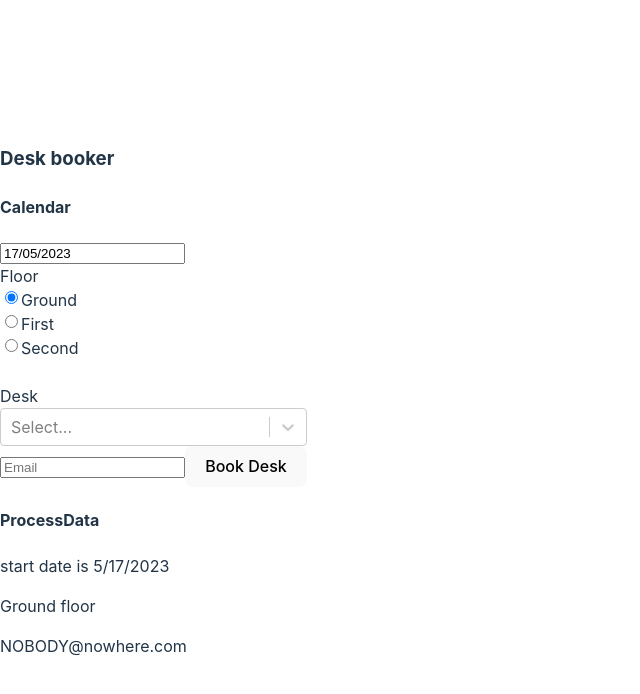
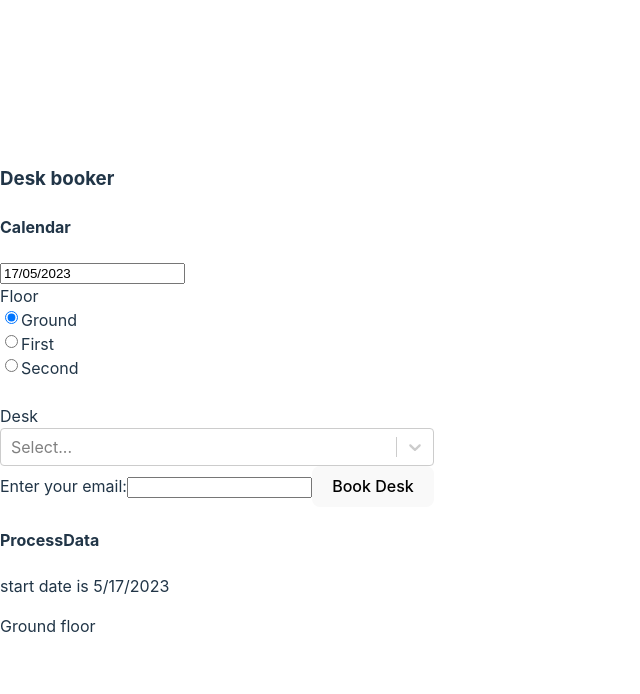
Before and after one commit to robertwilkinson9/ts-reserve-assets, a React (Vite) app: page / in a window 1280 px wide. Shown: the top 694 px of the page, without its empty margins (0-640 px from the left). Built offline with nearby package versions, Linux system fonts and the light colour scheme.

Commit message:
take form out of addemail - we have a form component and do not need nested forms

```diff
--- a/src/App.tsx
+++ b/src/App.tsx
@@ -20,8 +20,8 @@ export const App = () => {
 
   const [floor, setFloor] = useState<number|null>(0);
   const [desk, setDesk] = useState<string|null>(null);
-//  const [email, setEmail] = useState<string|null>(null);
-  const [email, setEmail] = useState<string|null>("NOBODY@nowhere.com");
+  const [email, setEmail] = useState<string|null>(null);
+//  const [email, setEmail] = useState<string|null>("NOBODY@nowhere.com");
 
   registerLocale('en-GB', enGB)
   setDefaultLocale('en-GB');
@@ -29,7 +29,7 @@ export const App = () => {
    return (
      <>
      <Header />
-     <InputForm start={startDate} datesetter={setStartDate} floor={floor} floorsetter={setFloor} desksetter={setDesk} emailsetter={setEmail} />
+     <InputForm start={startDate} datesetter={setStartDate} floor={floor} floorsetter={setFloor} desksetter={setDesk} email={email} emailsetter={setEmail} />
      <ProcessData start={startDate} floor={floor} desk={desk} email={email} />
      </>
    );
--- a/src/components/addemail.tsx
+++ b/src/components/addemail.tsx
@@ -1,74 +1,49 @@
-import { useState } from "react";
-
-// useForm functional component
-export const useForm = (callback: any, initialState = {}) => {
-    const [values, setValues] = useState(initialState);
-
-    // onChange
-    const onChange = (event: React.ChangeEvent<HTMLInputElement>) => {
-        setValues({ ...values, [event.target.name]: event.target.value });
-    };
-
-
-    // onSubmit
-    const onSubmit = async (event: React.FormEvent<HTMLFormElement>) => {
-        event.preventDefault();
-        console.log(event);
-        await callback(); // triggering the callback
-    };
-
-    // return values
-    return {
-        onChange,
-        onSubmit,
-        values,
-    };
+export interface AddEmailProps {
+  email: string | null;
+  emailsetter: React.Dispatch<React.SetStateAction<string | null>>;
 }
 
-export interface AddEmailProps {
-  setter: React.Dispatch<React.SetStateAction<string | null>>;
-}
+export const AddEmail = ({email, emailsetter} : AddEmailProps) =>{
+  console.log("EMAILSETTER is")
+  console.log(emailsetter)
 
-export const AddEmail = ({setter} : AddEmailProps) =>{
-    console.log("SETTER is")
-    console.log(setter)
+{ /*
+  const handleSubmit = (event: React.ChangeEvent<HTMLInputElement>) => {
+  const handleSubmit = (event: React.ChangeEvent<HTMLFormElement>) => {
+    event.preventDefault();
+  const handleSubmit = (event: React.FormEvent<HTMLFormElement>) => {
+    event.preventDefault()
 
- // defining the initial state for the form
-    const initialState = {
-        email: "",
-        password: "",
-    };
+    console.log("PRINT event.target ");
+    console.log("event -> ", event);
+    console.log("event.currentTarget -> ", event.currentTarget);
+    const submit_value = (event.currentTarget.elements[3] as HTMLInputElement).value; // 4th element we want the value of the submit button
+    console.log("SUBMIT_VALUE -> ", submit_value);
+//    console.log(`EMAIL you entered was: ${email}`)
+//    alert("EMAIL you entered")
+  }
+*/ }
 
-    // getting the event handlers from our custom hook
-    const { onChange, onSubmit, values } = useForm(
-        loginUserCallback,
-        initialState
-    );
+  if (typeof(email) !== "string") {email = "";}
 
-    console.log("Values from form are ");
-    console.log(values);
-
-    // a submit function that will execute upon form submission
-    async function loginUserCallback() {
-        // send "values" to database
-    }
-
-    return (
-        // don't mind this ugly form :P
-        <form onSubmit={onSubmit}>
-        <div>
-            <input
-                name='email'
-                id='email'
-                type='email'
-                placeholder='Email'
-                onChange={onChange}
-                required
-                />
-            <button type='submit'>Book Desk</button>
-        </div>
-        </form>
-    );
+  return (
+    <>
+{ /*
+    <form onSubmit={handleSubmit} id="emailForm">
+*/ }
+      <label>Enter your email:
+        <input
+          type="text"
+          value={email}
+          onChange={(e) => emailsetter(e.target.value)}
+        />
+      </label>
+{ /*
+      <button type="submit" value="submit" form="emailForm" >Book Desk</button>
+    </form>
+*/ }
+    </>
+  );
 }
 
 export default AddEmail;
--- a/src/components/form.tsx
+++ b/src/components/form.tsx
@@ -9,25 +9,43 @@ import { Floor } from './floor'
 import { Desks } from './desks'
 import { AddEmail } from './addemail'
 
+  const handleSubmit = (event: React.FormEvent<HTMLFormElement>) => {
+    event.preventDefault()
+
+    console.log("PRINT event.target ");
+    console.log("event -> ", event);
+    console.log("event.currentTarget -> ", event.currentTarget);
+    const submit_value = (event.currentTarget.elements[3] as HTMLInputElement).value; // 4th element we want the value of the submit button
+    console.log("SUBMIT_VALUE -> ", submit_value);
+//    console.log(`EMAIL you entered was: ${email}`)
+//    alert("EMAIL you entered")
+  }
+
 export interface InputFormProps {
   start: Date | null;
   datesetter: React.Dispatch<React.SetStateAction<Date | null>>;
   floor: number | null;
   floorsetter: React.Dispatch<React.SetStateAction<number | null>>;
   desksetter: React.Dispatch<React.SetStateAction<string | null>>;
+  email: string | null;
   emailsetter: React.Dispatch<React.SetStateAction<string | null>>;
 }
 
-export const InputForm = ({start, datesetter, floor, floorsetter, desksetter, emailsetter}: InputFormProps) => {
+export const InputForm = ({start, datesetter, floor, floorsetter, desksetter, email, emailsetter}: InputFormProps) => {
   return (
-    <Form>
+    <>
+{ /*
+     <Form id="emailForm">
+*/ }
+     <Form onSubmit={handleSubmit} id="emailForm">
      <Calendar start={start} setter={datesetter} />
 { /*
      <Testapp />
 */ }
      <Floor floor={floor} floorsetter={floorsetter}/>
      <Desks floor={floor} desksetter={desksetter} />
-     <AddEmail setter={emailsetter} />
+     <AddEmail email={email} emailsetter={emailsetter} />
+     <button type="submit" value="submit" form="emailForm" onClick={() => {console.log("AARGGHH")}} >Book Desk</button>
 { /*
       <Form.Group className="mb-3" controlId="formBasicEmail">
         <Form.Label>Email address</Form.Label>
@@ -49,6 +67,7 @@ export const InputForm = ({start, datesetter, floor, floorsetter, desksetter, em
       </Button>
 */ }
     </Form>
+    </>
   );
 }
 
```
